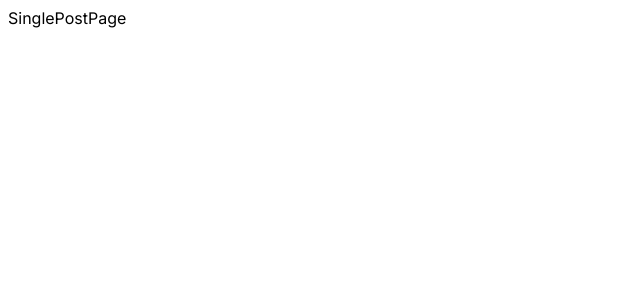
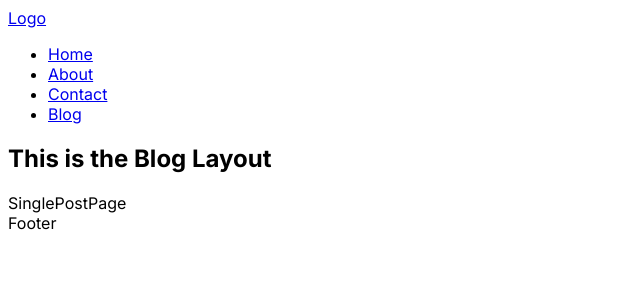
Before and after one commit to rparias/next14-full-stack, a Next.js app: page /blog/1 in a window 1280 px wide. Shown: the top 300 px of the page, without its empty margins (0-640 px from the left). Built offline with nearby package versions, Linux system fonts and the light colour scheme.

Commit message:
adds layout, loading, error and not found pages

```diff
--- /dev/null
+++ b/src/app/blog/layout.jsx
@@ -0,0 +1,10 @@
+const BlogLayout = ({ children }) => {
+  return (
+    <div>
+      <h2>This is the Blog Layout</h2>
+      { children }
+    </div>
+  )
+}
+
+export default BlogLayout
--- a/src/app/layout.js
+++ b/src/app/layout.js
@@ -1,5 +1,7 @@
 import { Inter } from 'next/font/google'
 import './globals.css'
+import Navbar from '@/components/navbar/Navbar'
+import Footer from '@/components/footer/Footer'
 
 const inter = Inter({ subsets: ['latin'] })
 
@@ -11,7 +13,11 @@ export const metadata = {
 export default function RootLayout({ children }) {
   return (
     <html lang="en">
-      <body className={inter.className}>{children}</body>
+      <body className={inter.className}>
+        <Navbar />
+        {children}
+        <Footer />
+      </body>
     </html>
   )
 }
--- /dev/null
+++ b/src/components/footer/Footer.jsx
@@ -0,0 +1,7 @@
+const Footer = () => {
+  return (
+    <div>Footer</div>
+  )
+}
+
+export default Footer
--- /dev/null
+++ b/src/components/navbar/Navbar.jsx
@@ -0,0 +1,17 @@
+import Link from "next/link"
+
+const Navbar = () => {
+  return (
+    <nav>
+        <a href="/">Logo</a>
+      <ul>
+        <li><Link href="/">Home</Link></li>
+        <li><Link href="/about">About</Link></li>
+        <li><Link href="/contact">Contact</Link></li>
+        <li><Link href="/blog">Blog</Link></li>
+      </ul>
+    </nav>
+  )
+}
+
+export default Navbar
```
Also changed, not shown: src/app/error.jsx (added, +9 -0 lines), src/app/loading.jsx (added, +7 -0 lines), src/app/not-found.jsx (added, +13 -0 lines).
